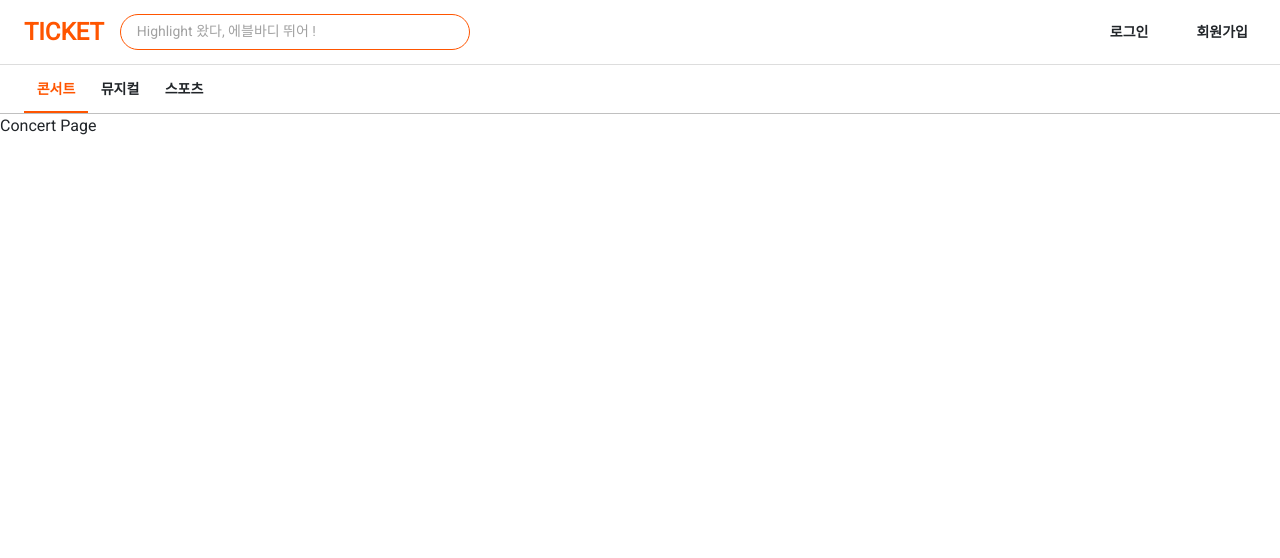
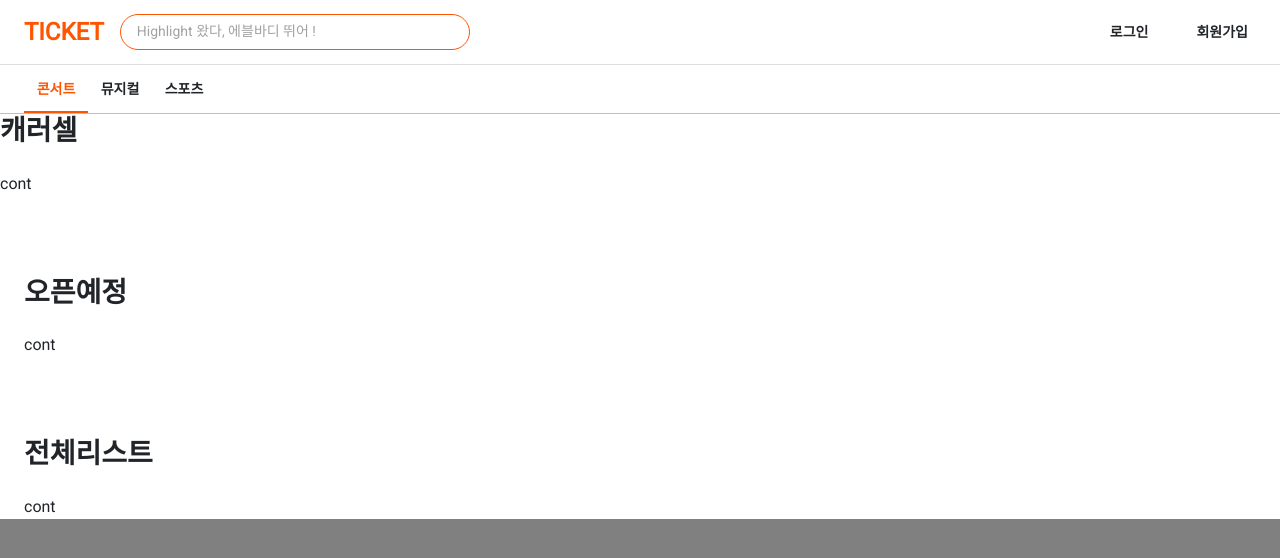
Before and after one commit to ticket-project/ticket-fe, a Next.js app: page /concert in a window 1280 px wide. Shown: the top 558 px of the page. Built offline with nearby package versions, Linux system fonts and the light colour scheme; some icons are missing; what @mui/material-nextjs would draw is missing.

Commit message:
feat: 페이지 구선 개선

```diff
--- a/src/app/(main)/concert/page.tsx
+++ b/src/app/(main)/concert/page.tsx
@@ -1,5 +1,18 @@
+import Section from '@/components/common/Section';
+import { Box } from '@mui/material';
+
 const ConcertPage = () => {
-  return <div>Concert Page</div>;
+  return (
+    <Box sx={{ display: 'flex', flexDirection: 'column', gap: 10 }}>
+      <Section fullWidth title="캐러셀">
+        cont
+      </Section>
+
+      <Section title="오픈예정">cont</Section>
+
+      <Section title="전체리스트">cont</Section>
+    </Box>
+  );
 };
 
 export default ConcertPage;
--- a/src/app/(main)/layout.tsx
+++ b/src/app/(main)/layout.tsx
@@ -1,15 +1,18 @@
+import Footer from '@/components/layouts/footer/Footer';
 import { MainHeader } from '@/components/layouts/header';
-import { SkipLink } from '@/shared/ui/SkipLink';
+import SkipLink from '@/components/layouts/SkipLink';
+import { Box } from '@mui/material';
 
 const MainLayout = ({ children }: { children: React.ReactNode }) => {
   return (
-    <>
-      <SkipLink href="#main-content">본문으로 바로가기</SkipLink>
+    <Box sx={{ display: 'flex', flexDirection: 'column', minHeight: '100dvh' }}>
+      <SkipLink />
       <MainHeader />
-      {children}
-      <footer></footer>
-      {/* Footer는 나중에 추가 예정 */}
-    </>
+      <Box component="main" id="main-content" tabIndex={-1} sx={{ flex: 1 }}>
+        {children}
+      </Box>
+      <Footer />
+    </Box>
   );
 };
 
--- a/src/app/(main)/page.tsx
+++ b/src/app/(main)/page.tsx
@@ -3,7 +3,7 @@ import { Suspense } from 'react';
 
 const Homepage = () => {
   return (
-    <main id="main-content" tabIndex={-1}>
+    <div>
       <Suspense fallback={<Skeleton height={400} />}>Banner!</Suspense>
       <Container maxWidth="lg" sx={{ mb: 4, mt: 4 }}>
         <Suspense fallback={<Skeleton height={300} />}>
@@ -15,7 +15,7 @@ const Homepage = () => {
           Concerts Section!
         </Suspense>
       </Container>
-    </main>
+    </div>
   );
 };
 
--- /dev/null
+++ b/src/components/common/Section.tsx
@@ -0,0 +1,37 @@
+import { Box, Typography } from '@mui/material';
+import SectionWrapper from './SectionWrapper';
+import { ContainerProps, SxProps, Theme } from '@mui/material';
+
+interface SectionProps {
+  title: string;
+  children: React.ReactNode;
+  fullWidth?: boolean;
+  maxWidth?: ContainerProps['maxWidth'];
+  sx?: SxProps<Theme>;
+}
+
+const Section = ({
+  maxWidth,
+  children,
+  fullWidth,
+  sx,
+  title,
+}: SectionProps) => {
+  return (
+    <SectionWrapper
+      fullWidth={fullWidth}
+      maxWidth={maxWidth}
+      sx={sx}
+      //   sx={{ border: '1px solid red', ...sx }}
+    >
+      <Box sx={{ mb: 3 }}>
+        <Typography variant="h2" sx={{ fontSize: '2.8rem', fontWeight: '700' }}>
+          {title}
+        </Typography>
+      </Box>
+      <div>{children}</div>
+    </SectionWrapper>
+  );
+};
+
+export default Section;
--- /dev/null
+++ b/src/components/common/SectionWrapper.tsx
@@ -0,0 +1,32 @@
+import { Container, ContainerProps, SxProps, Theme } from '@mui/material';
+import { ReactNode } from 'react';
+
+interface SectionWrapperProps {
+  children: ReactNode;
+  maxWidth?: ContainerProps['maxWidth'];
+  fullWidth?: boolean;
+  spacing?: number;
+  sx?: SxProps<Theme>;
+}
+
+const SectionWrapper = ({
+  maxWidth = 'lg',
+  children,
+  fullWidth = false,
+  spacing = 0,
+  sx,
+}: SectionWrapperProps) => {
+  if (fullWidth) {
+    return <section style={{ padding: 0 }}>{children}</section>;
+  }
+
+  return (
+    <section>
+      <Container maxWidth={maxWidth} sx={{ mb: spacing, mt: spacing, ...sx }}>
+        {children}
+      </Container>
+    </section>
+  );
+};
+
+export default SectionWrapper;
--- /dev/null
+++ b/src/components/layouts/SkipLink.tsx
@@ -0,0 +1,48 @@
+'use client';
+
+import { styled } from '@mui/material/styles';
+
+const SkipLinkWrapper = styled('div')({
+  position: 'absolute',
+  left: 0,
+  top: 0,
+  zIndex: 9999,
+  width: '100%',
+
+  '& a': {
+    position: 'absolute',
+    left: '-9999px',
+    top: 0,
+    display: 'block',
+    padding: '1rem',
+    width: '100%',
+    fontWeight: 'bold',
+    textAlign: 'center',
+    textDecoration: 'none',
+    background: '#bbb',
+  },
+
+  '& a:focus, & a:focus-visible': {
+    left: 0,
+  },
+});
+
+const SkipLink = () => {
+  return (
+    <SkipLinkWrapper>
+      <ul>
+        <li>
+          <a href="#gnb-menu">메뉴 바로가기</a>
+        </li>
+        <li>
+          <a href="#main-content">본문 바로가기</a>
+        </li>
+        <li>
+          <a href="#footer">하단정보바로가기</a>
+        </li>
+      </ul>
+    </SkipLinkWrapper>
+  );
+};
+
+export default SkipLink;
--- /dev/null
+++ b/src/components/layouts/footer/Footer.tsx
@@ -0,0 +1,9 @@
+const Footer = () => {
+  return (
+    <footer id="footer" tabIndex={-1}>
+      <div style={{ height: '400px', width: '100%', background: 'gray' }}></div>
+    </footer>
+  );
+};
+
+export default Footer;
--- a/src/components/layouts/header/MainHeader/MainHeader.tsx
+++ b/src/components/layouts/header/MainHeader/MainHeader.tsx
@@ -44,6 +44,7 @@ const MainHeader = ({}) => {
               <StyledInputBase
                 id="header-search"
                 type="search"
+                aria-label="검색어 입력"
                 placeholder="Highlight 왔다, 에블바디 뛰어 !"
               />
               <SearchButton type="submit" aria-label="검색">
@@ -72,10 +73,10 @@ const MainHeader = ({}) => {
       </Box>
       <Container>
         <Toolbar disableGutters variant="dense">
-          <Box component="nav" aria-label="메인 메뉴">
+          <nav aria-label="메뉴" id="gnb-menu" tabIndex={-1}>
             <Box component="ul" sx={{ display: 'flex' }}>
               {NAV_ITEMS.map((item) => (
-                <Box component="li" key={item.name}>
+                <li key={item.name}>
                   <NavButton
                     component={Link}
                     href={item.href}
@@ -83,10 +84,10 @@ const MainHeader = ({}) => {
                   >
                     {item.name}
                   </NavButton>
-                </Box>
+                </li>
               ))}
             </Box>
-          </Box>
+          </nav>
         </Toolbar>
       </Container>
     </StyledAppBar>
```
